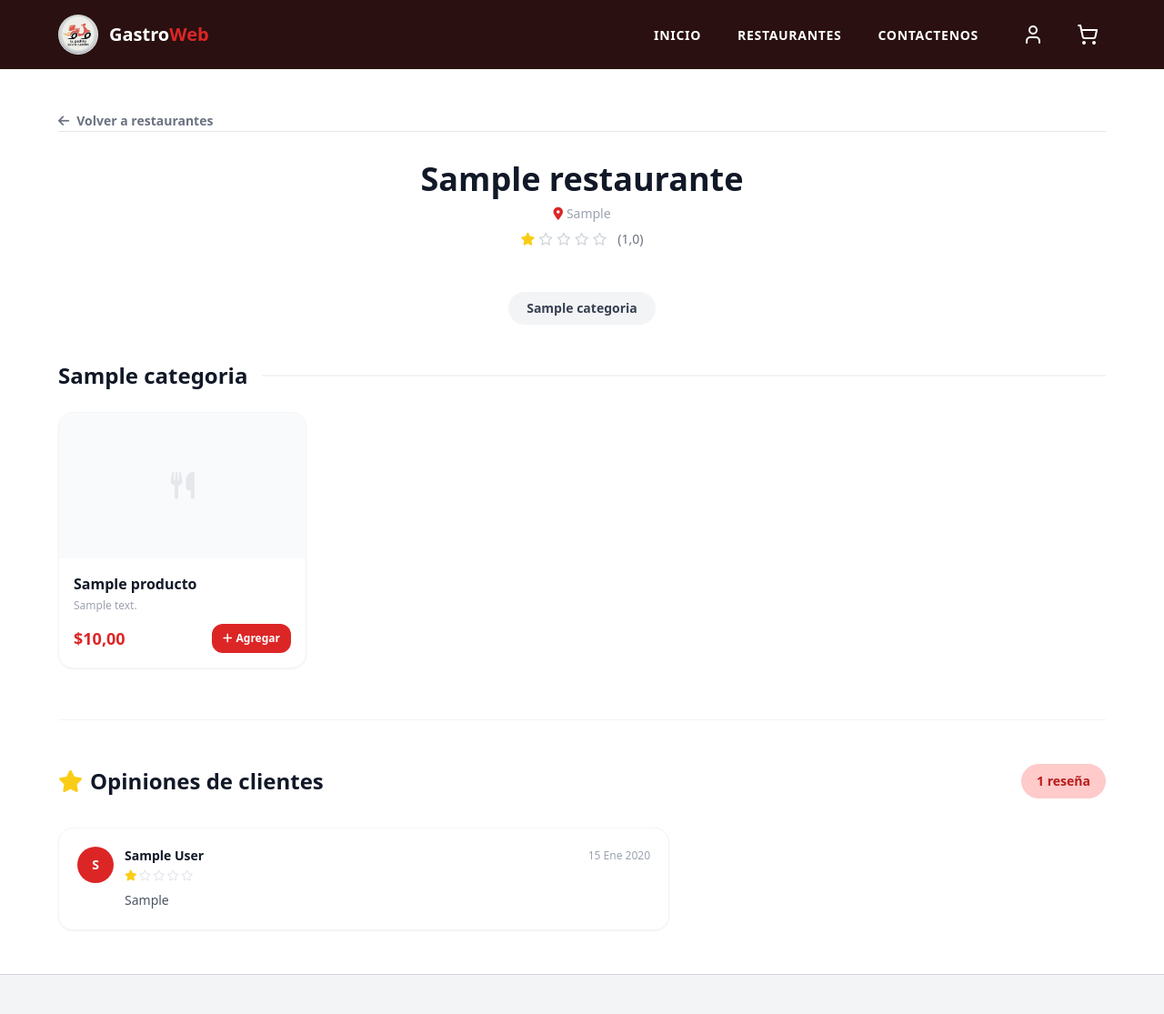
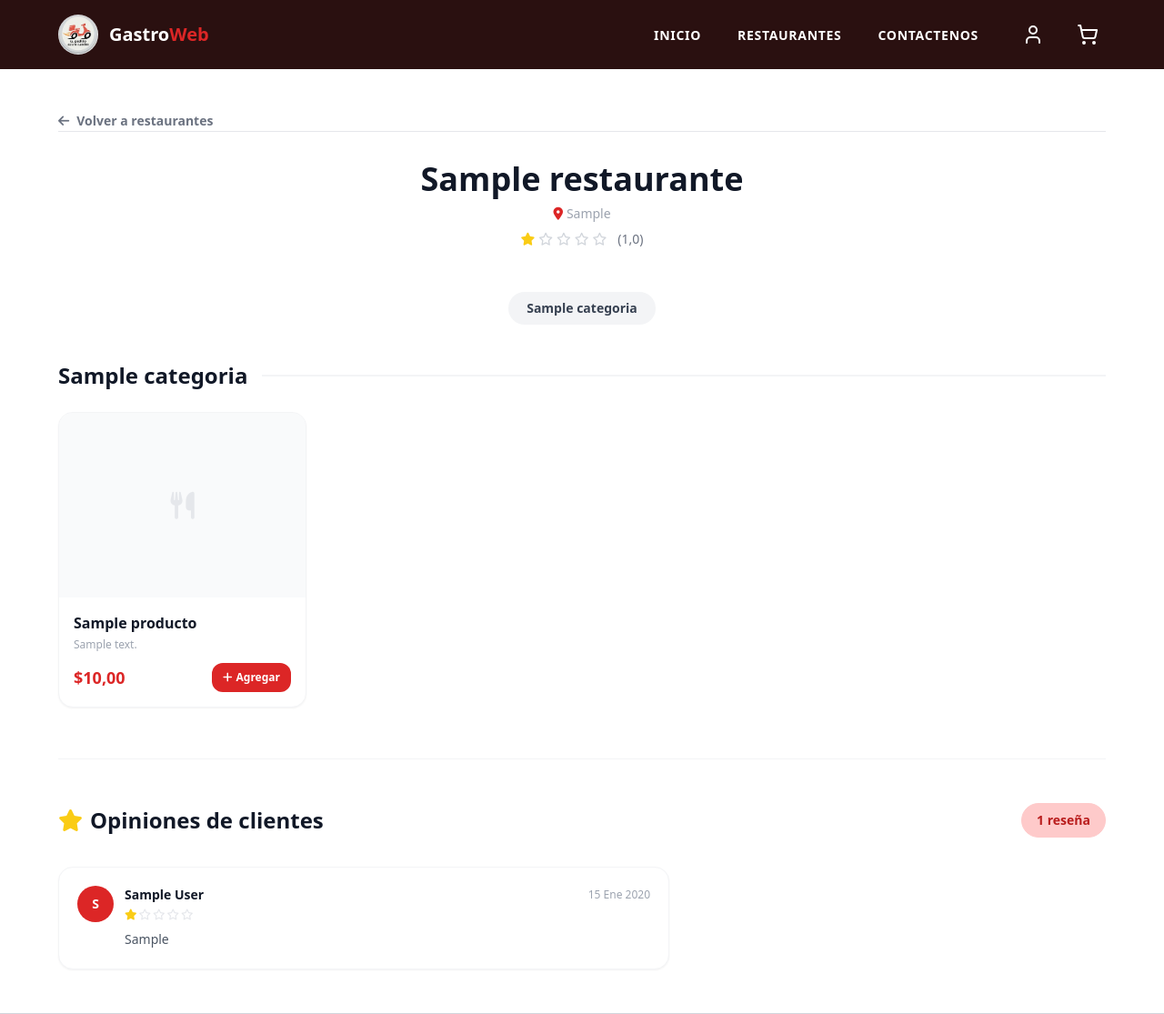
Before and after one commit to lffiesco-svg/gastromovil, a Django app: page /restaurantes/restaurante/1/ in a window 1280 px wide. Shown: the top 1115 px of the page at 91% size. Run offline with Django 5.2, Linux system fonts and the light colour scheme; tables that the repository leaves empty hold one stand-in row (values such as "Sample post"); some libraries are stand-ins or nearby versions.

Commit message:
Fix: proporcion de imagenes en menu y notificacion en tiempo real al repartidor

```diff
--- a/pedidos/views.py
+++ b/pedidos/views.py
@@ -144,7 +144,7 @@ def cambiar_estado_pedido(request, pk):
 
                 if repartidor:
                     async_to_sync(channel_layer.group_send)(
-                        f'repartidor_{repartidor.id}',
+                        f'repartidor_{repartidor.usuario.id}',
                         {
                             'type': 'notificacion_pedido',
                             'data': {
@@ -225,6 +225,7 @@ def pedidos_repartidor(request):
         'pendientes': pendientes,
         'en_camino': en_camino,
         'entregados': entregados,
+        'repartidor_id': request.user.id,
     })
 
 @login_required
--- a/restaurantes/templates/restaurante_detalle.html
+++ b/restaurantes/templates/restaurante_detalle.html
@@ -57,9 +57,9 @@
                 {% if producto.disponible %}
                 <div class="bg-white rounded-2xl border border-gray-100 shadow-sm hover:shadow-md hover:-translate-y-1 transition-all overflow-hidden flex flex-col">
                     {% if producto.imagen and producto.imagen.public_id %}
-                        <img src="{{ producto.imagen.url }}" alt="{{ producto.nombre }}" class="w-full h-40 object-cover">
+                        <img src="{{ producto.imagen.url }}" alt="{{ producto.nombre }}" class="w-full aspect-[4/3] object-cover">
                     {% else %}
-                        <div class="w-full h-40 bg-gray-50 flex items-center justify-center">
+                        <div class="w-full aspect-[4/3] bg-gray-50 flex items-center justify-center">
                             <i class="fas fa-utensils text-3xl text-gray-200"></i>
                         </div>
                     {% endif %}
```
